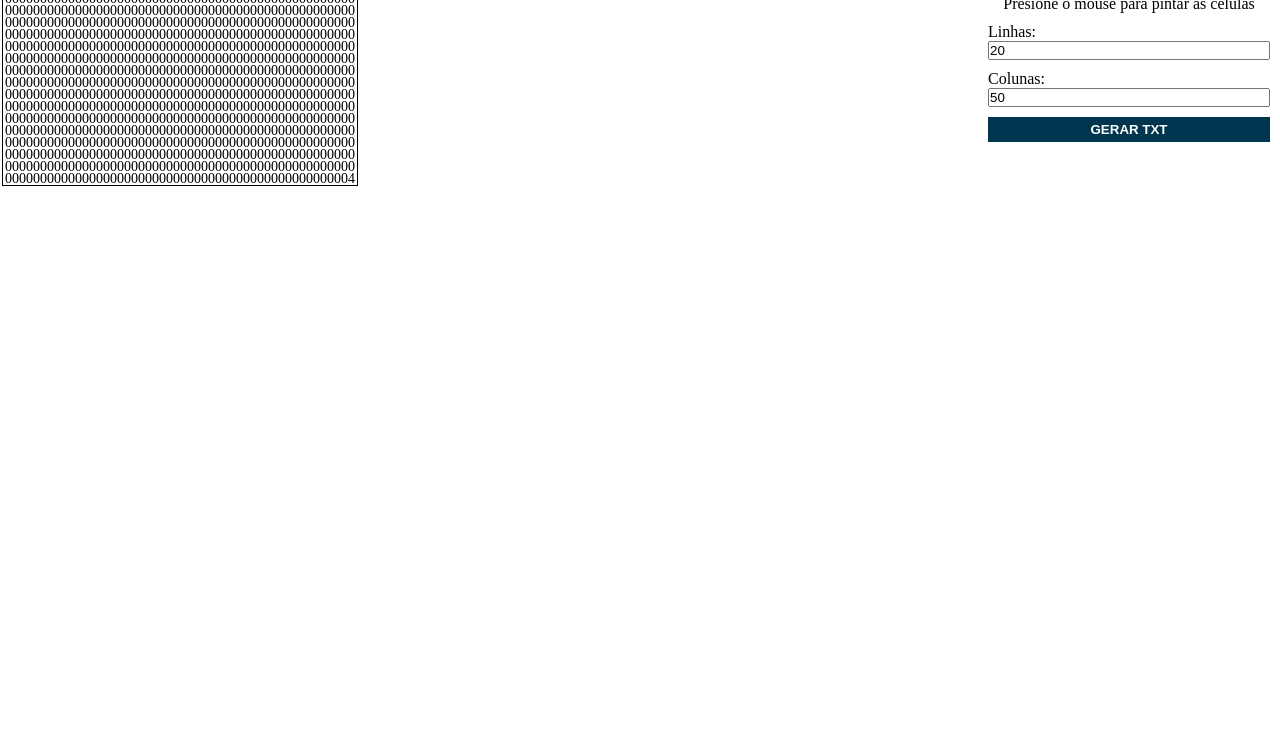
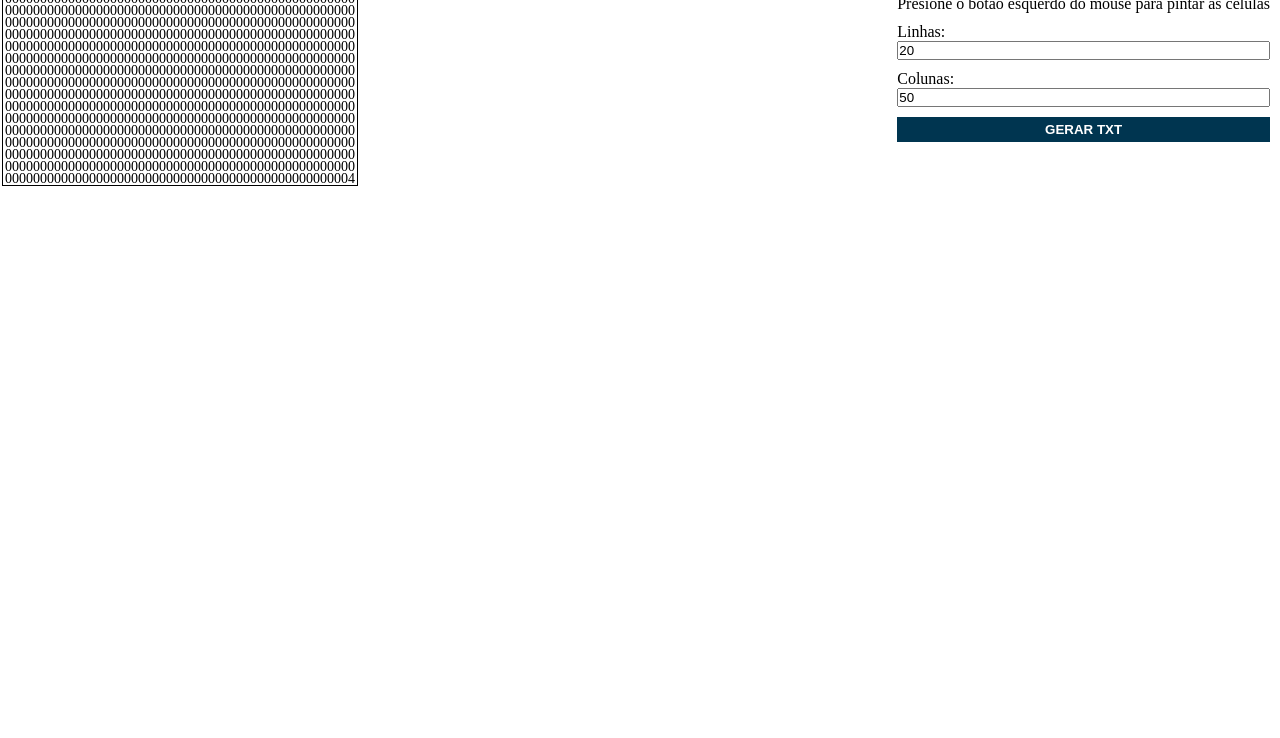
Before and after one commit to edinaldofcs/Gerador-de-Matrizes, a plain HTML site: page index.html in a window 1280 px wide. Shown: the part 62-800 px from the top of the page. Drawn offline with Linux system fonts and the light colour scheme.

Commit message:
full project2 xD

```diff
--- a/index.html
+++ b/index.html
@@ -8,7 +8,7 @@
     <div id="menu" class="menu">
       <button class="hide" id="hide">X</button>
       <h1>Gerador de matrizes</h1>
-      <p>Presione o mouse para pintar as células</p>
+      <p>Presione o botão esquerdo do mouse para pintar as células</p>
       <div>
         <label for="matrix-rows">Linhas:</label>
         <input type="number" id="matrix-rows" min="1" value="20" />
```
Also changed, not shown: 1 other file.
